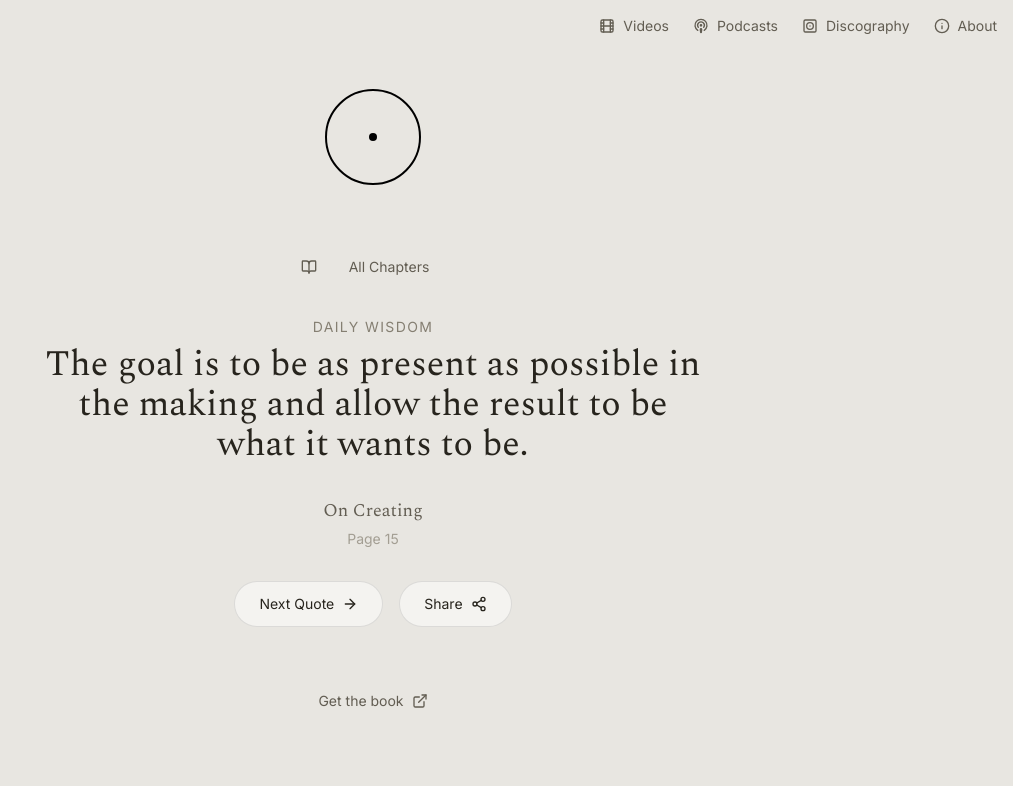
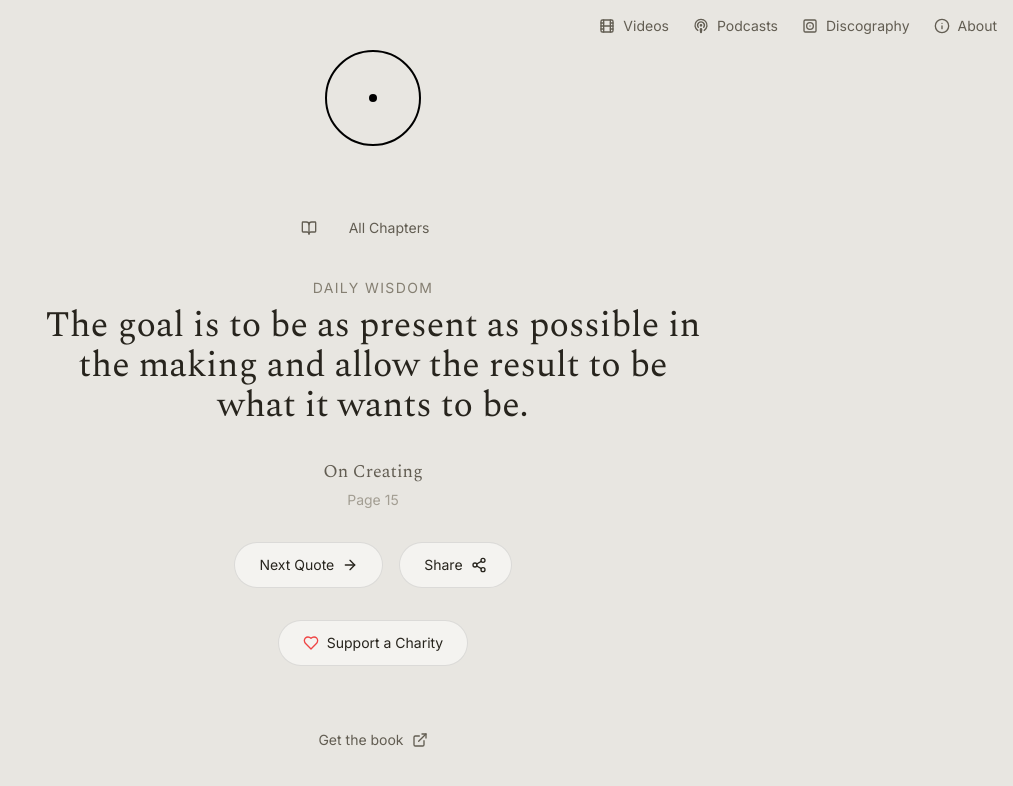
Before and after one commit to cmac13/daily-rubin-reflections, a React (Vite) app: page / in a window 1280 px wide. Shown: the top 786 px of the page, without its empty margins (267-1280 px from the left). Built offline with nearby package versions, Linux system fonts and the light colour scheme.

Commit message:
Add donation link
Adds a link to allow users to donate to a charity.

```diff
--- /dev/null
+++ b/src/components/DonationLink.tsx
@@ -0,0 +1,21 @@
+
+import { Heart } from "lucide-react";
+
+const DonationLink = () => {
+  return (
+    <div className="flex justify-center mt-8">
+      <a
+        href="https://www.charitynavigator.org/"
+        target="_blank"
+        rel="noopener noreferrer"
+        className="flex items-center gap-2 px-6 py-3 bg-white/50 border border-black/10 rounded-full
+                 text-warm-900 hover:bg-white/70 transition-all duration-300 group"
+      >
+        <Heart className="w-4 h-4 text-red-500 group-hover:scale-110 transition-transform" />
+        <span className="font-sans text-sm">Support a Charity</span>
+      </a>
+    </div>
+  );
+};
+
+export default DonationLink;
--- a/src/components/QuoteDisplay.tsx
+++ b/src/components/QuoteDisplay.tsx
@@ -5,6 +5,7 @@ import BookCircle from "./BookCircle";
 import ChapterSelector from "./ChapterSelector";
 import QuoteActions from "./QuoteActions";
 import CurrentQuote from "./CurrentQuote";
+import DonationLink from "./DonationLink";
 import { useQuotes } from "@/hooks/useQuotes";
 
 // Lazy loaded component
@@ -49,6 +50,8 @@ const QuoteDisplay = () => {
           isAnimating={isAnimating}
         />
 
+        <DonationLink />
+
         <Suspense fallback={<div className="mt-8 text-sm text-warm-500">Loading...</div>}>
           <PurchaseLink />
         </Suspense>
```
